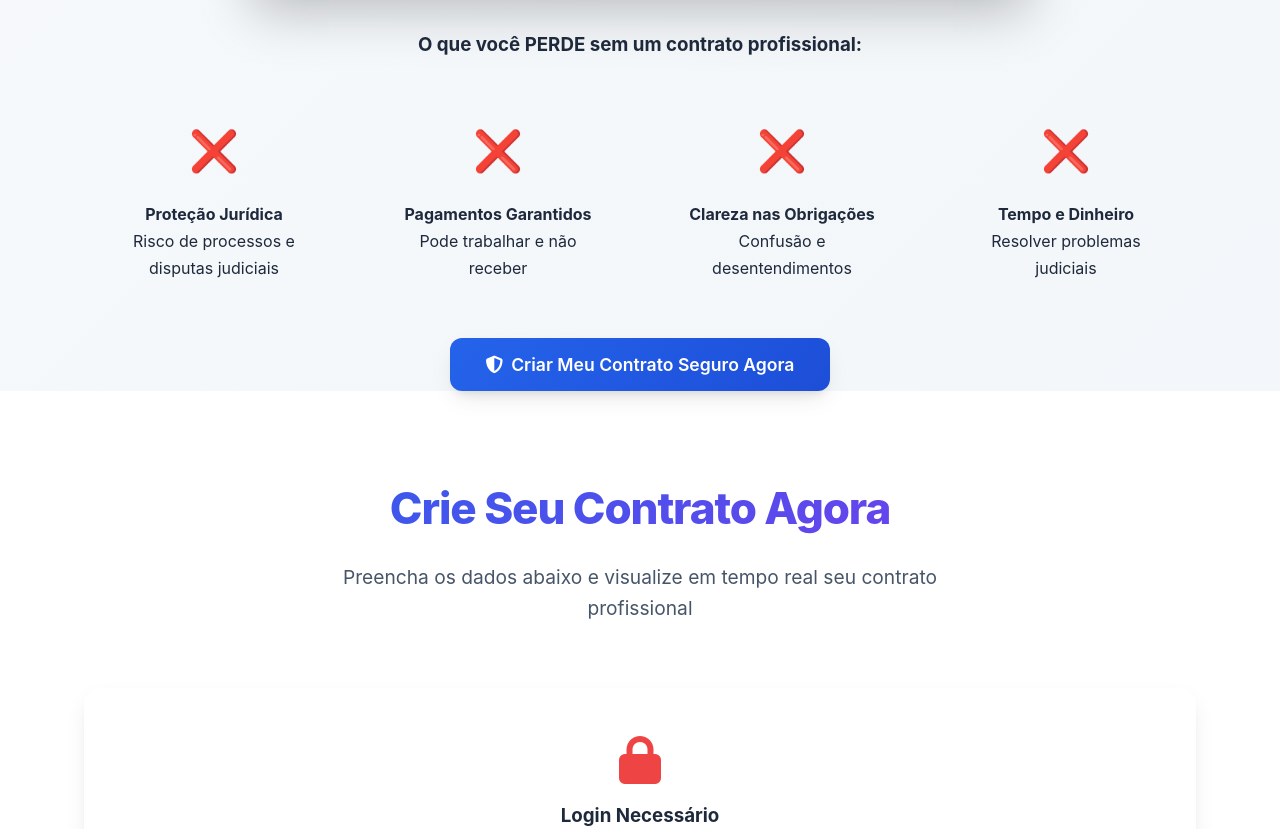
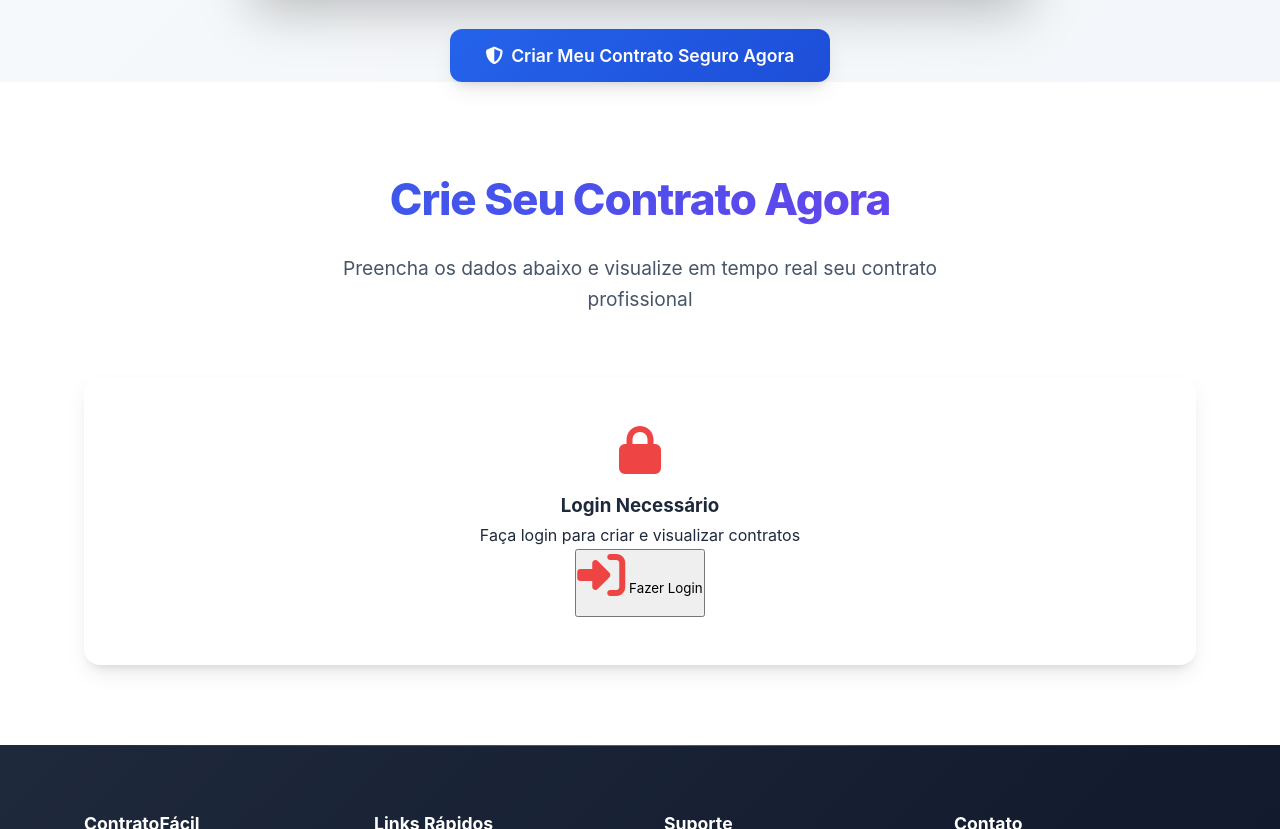
Before and after one commit to Trexamo/gerador-de-contratos-profissionais, a plain HTML site: page index.html in a window 1280 px wide. Shown: the part 1090-1919 px from the top of the page. Drawn offline with nearby package versions, Linux system fonts and the light colour scheme.

Commit message:
Update index.html

```diff
--- a/index.html
+++ b/index.html
@@ -121,31 +121,6 @@
                     </video>
                 </div>
 
-                <div class="video-benefits">
-                    <h3>O que você PERDE sem um contrato profissional:</h3>
-
-                    <div class="benefits-grid">
-                        <div class="benefit-item">
-                            <div class="benefit-icon">❌</div>
-                            <h4>Proteção Jurídica</h4>
-                            <p>Risco de processos e disputas judiciais</p>
-                        </div>
-                        <div class="benefit-item">
-                            <div class="benefit-icon">❌</div>
-                            <h4>Pagamentos Garantidos</h4>
-                            <p>Pode trabalhar e não receber</p>
-                        </div>
-                        <div class="benefit-item">
-                            <div class="benefit-icon">❌</div>
-                            <h4>Clareza nas Obrigações</h4>
-                            <p>Confusão e desentendimentos</p>
-                        </div>
-                        <div class="benefit-item">
-                            <div class="benefit-icon">❌</div>
-                            <h4>Tempo e Dinheiro</h4>
-                            <p>Resolver problemas judiciais</p>
-                        </div>
-                    </div>
 
                     <div class="video-cta">
                         <button class="btn btn-large" onclick="scrollToGenerator()">
```
